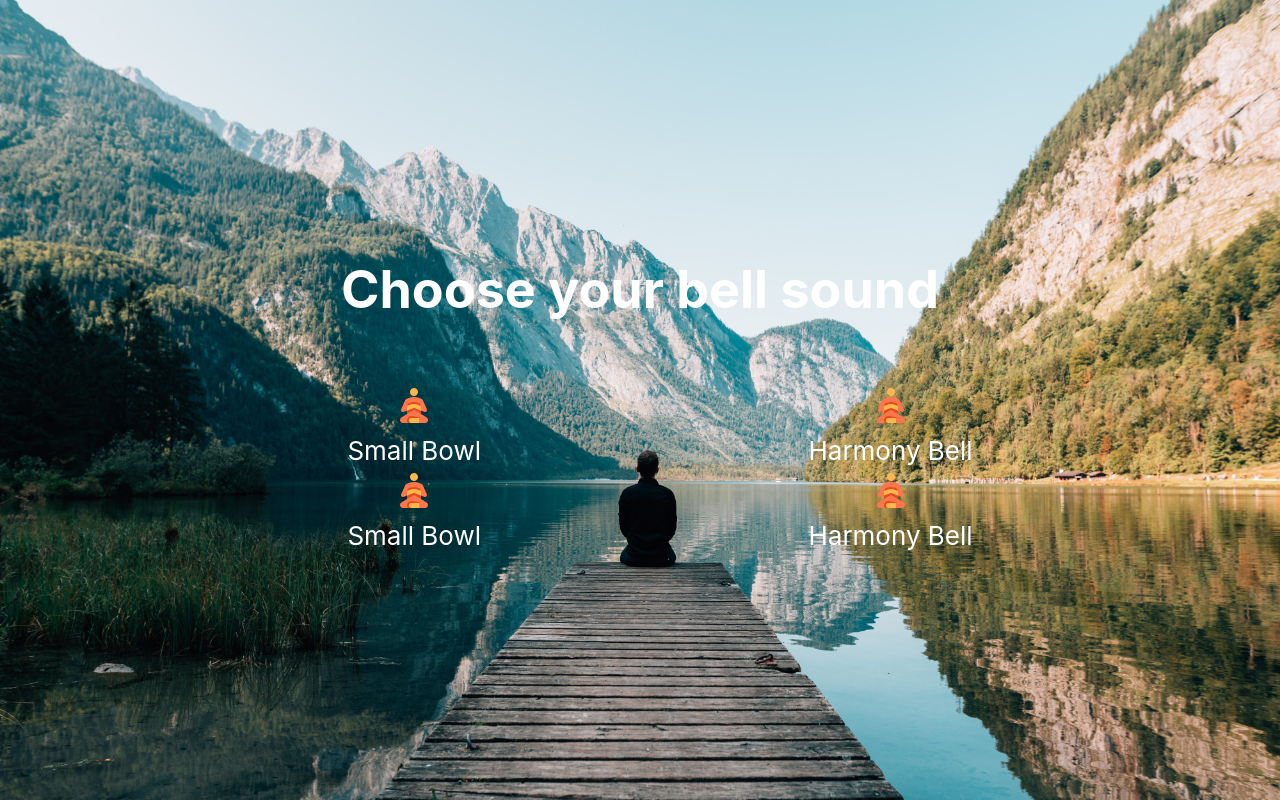
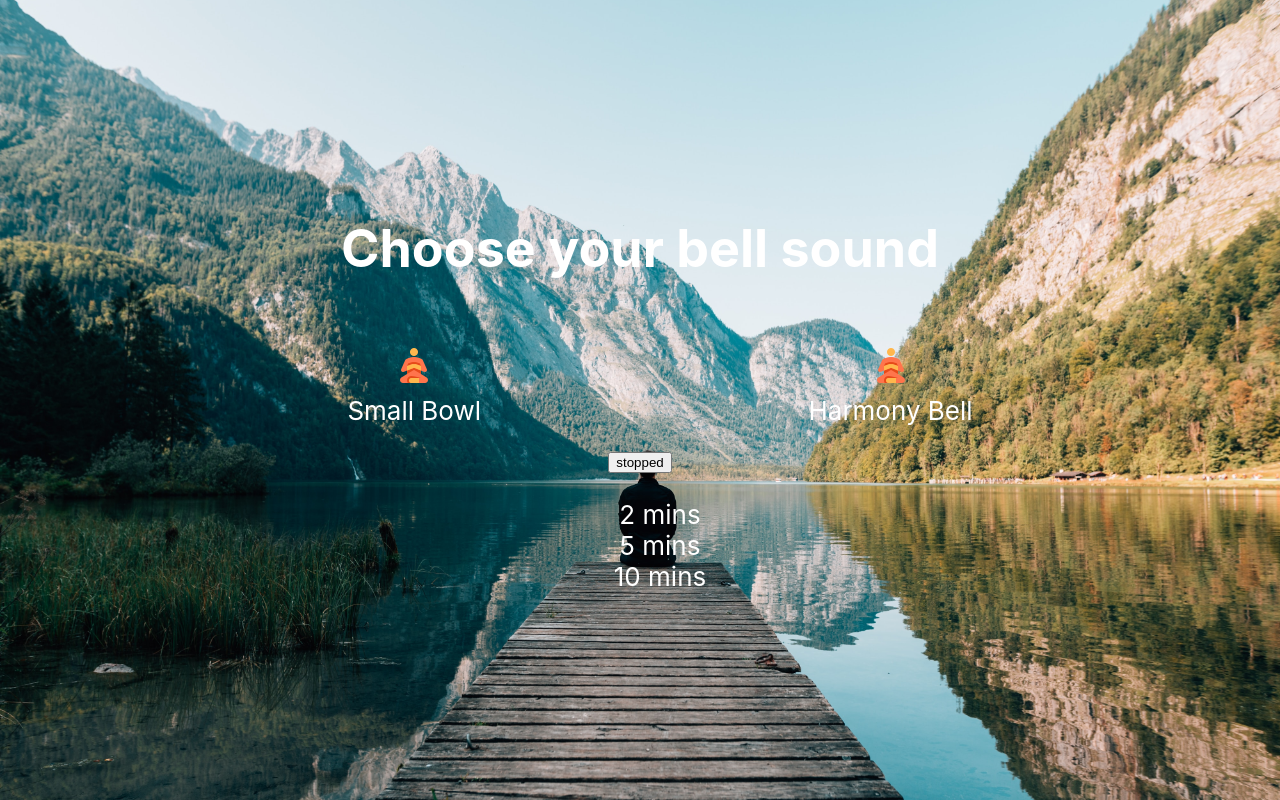
Before and after one commit to feargswalsh92/presence, a React (Create React App) app: page / in a window 1280 px wide. Built offline with nearby package versions, Linux system fonts and the light colour scheme.

Commit message:
pause/play functionality added

```diff
--- a/src/Home.jsx
+++ b/src/Home.jsx
@@ -15,9 +15,11 @@ export default class Home extends Component {
     state = {
       selectedTrack: null,
       player: "stopped",
+      selectedTime: 2,
       time: 0,
       duration: null,
     };
+
 
     componentDidMount() {
       this.player.addEventListener("timeupdate" , e => {
@@ -34,10 +36,7 @@ export default class Home extends Component {
     }
 
 
-
-
     componentDidUpdate(prevProps, prevState) {
-        console.log(this.state)
         if(this.state.selectedTrack !== prevState.selectedTrack || this.state.duration === this.state.currentTime ) {
           let track;
           switch(this.state.selectedTrack) {
@@ -53,16 +52,40 @@ export default class Home extends Component {
           if(track) {
             this.player.src = track;
             this.player.play();
-            this.setState({player: "playing", duration: this.player.duration});
+            this.setState({player: "playing", duration: this.player.duration}, console.log('this.state', this.state));
           }
         }
+        }
+
+      renderTimes() {
+      const {times} = this.props;
+      return times.map(time => {
+       return (
+       <li style = {styles.listOfTimesItem} key={time.id}>
+          <div>{time.label} </div>
+      </li>
+       );
+      });
+    }
+
+    handlePlayButtonPress = () => {
+      const { player } = this.state;
+      switch(player) {
+        case "playing":
+          this.setState({player: "paused"})
+          this.player.pause()
+        break;
+        case "paused":
+          this.setState({player: "playing"})
+          this.player.play();
+        break;
+        default:
+        break;
       }
-
-
+    }
 
     render() {
       const duration = getTime(this.state.duration)
-      const times = [{id: 8, label: "2", value: 2}, {id: 9, label: "5", value: 5}, {id: 10, label: "10 mins", value: 10} ]
       const list = [{ id: 1, title: "Small Bowl" }, {id: 2, title: "Harmony Bell"}].map(item => {
         return (
           <div>
@@ -74,22 +97,28 @@ export default class Home extends Component {
           <div>{item.title} </div>
           </div>
           </li>
-          <li style = {styles.listOfTimesItem}
-            key={item.id}
-            onClick={() => this.setState({ selectedTrack: item.title })}>
-            <div>
-          <img alt="bell" src={meditationGuru}/>
-          <div>{item.title} </div>
-          </div>
-          </li>
         </div>
         );
       });
+
+
+      const times = [{id: 8, label: "2 mins", value: 2}, {id: 9, label: "5 mins", value: 5, default: true}, {id: 10, label: "10 mins", value: 10} ].map(time => {
+        return (
+        <li
+        style = {styles.listOfTimesItem}
+        key={time.id}
+        onClick={() => this.setState({ selectedTime: time.title })}>
+       <div>{time.label} </div>
+       </li>
+        );
+       });
 
       return (
         <>
           <h1>Choose your bell sound</h1>
           <ul style={styles.listOfBells}>{list}</ul>
+          <button onClick={this.handlePlayButtonPress} >{this.state.player} </button>
+          <ul>{times}</ul>
           <audio ref={ref => this.player = ref} />
         </>
       );
```
